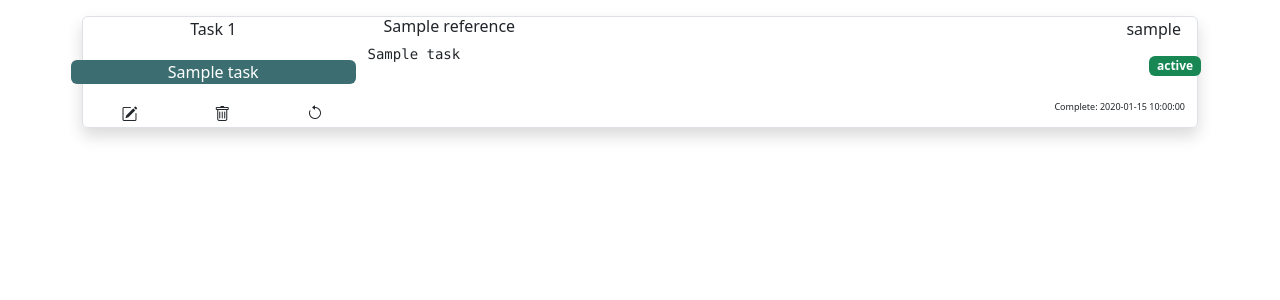
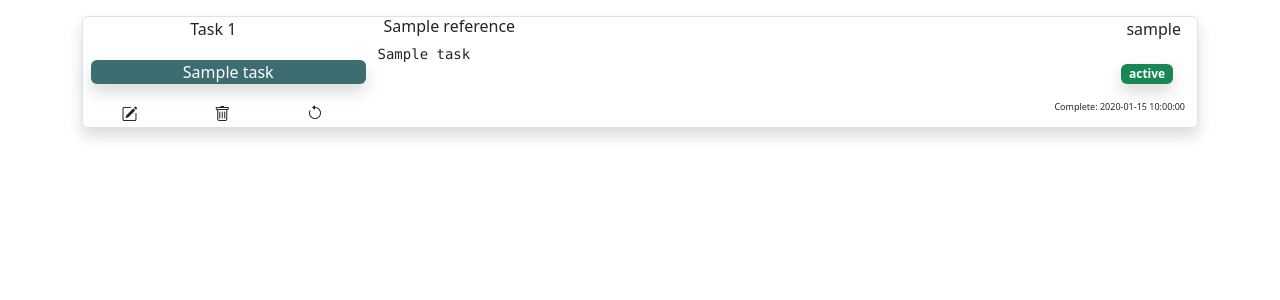
Before and after one commit to Waffleywaffers/warehousetodo, a Flask app: template templates/completed.html in a window 1280 px wide. Shown: the part 64-364 px from the top of the page. Run offline with Flask 3, Linux system fonts and the light colour scheme; the template is opened without the code that fills it: most values are stand-ins (such as "Sample title", 1, 10 or a date in 2020).

Commit message:
fixed boxes on completed page

```diff
--- a/templates/completed.html
+++ b/templates/completed.html
@@ -18,9 +18,9 @@
       <span class="pe-3">{{ task.username }} </span>
     </div>
   </div>
-  <div class="row no-gutters">
+  <div class="row no-gutters mx-2">
     <div class="col-3 rounded my-3 p-0">
-      <div class="container rounded px-2 task_name_box">
+      <div class="container rounded px-2 shadow task_name_box">
       <span>{{ task.task_name }}</span>
       </div>
     </div>
@@ -29,8 +29,8 @@
             {{ task.task }}
       </pre>
     </div>
-    <div class="col-3 text-end p-2">
-      <span class="badge bg-success">{{ task.status }}</span>
+    <div class="col-3 text-end p-3">
+      <span class="badge bg-success shadow">{{ task.status }}</span>
     </div>
   </div>
   <div class="container">
```
